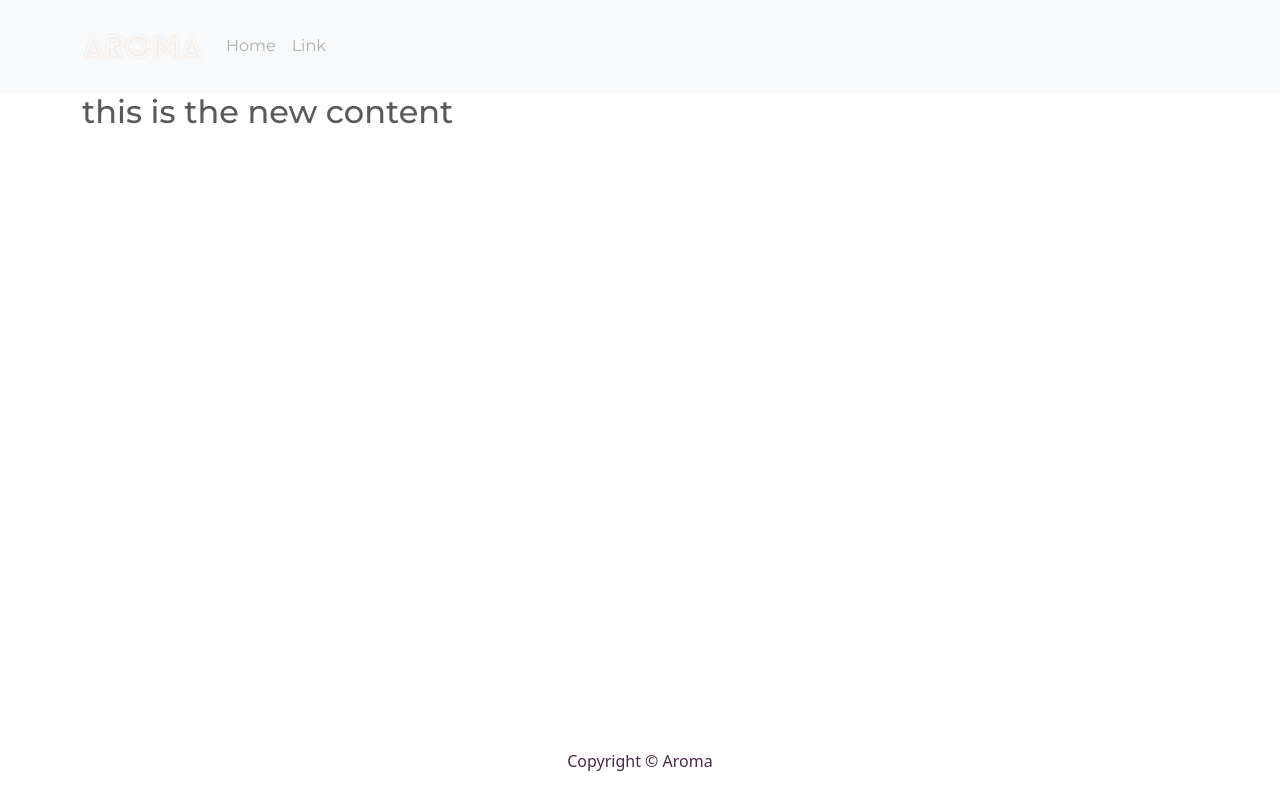
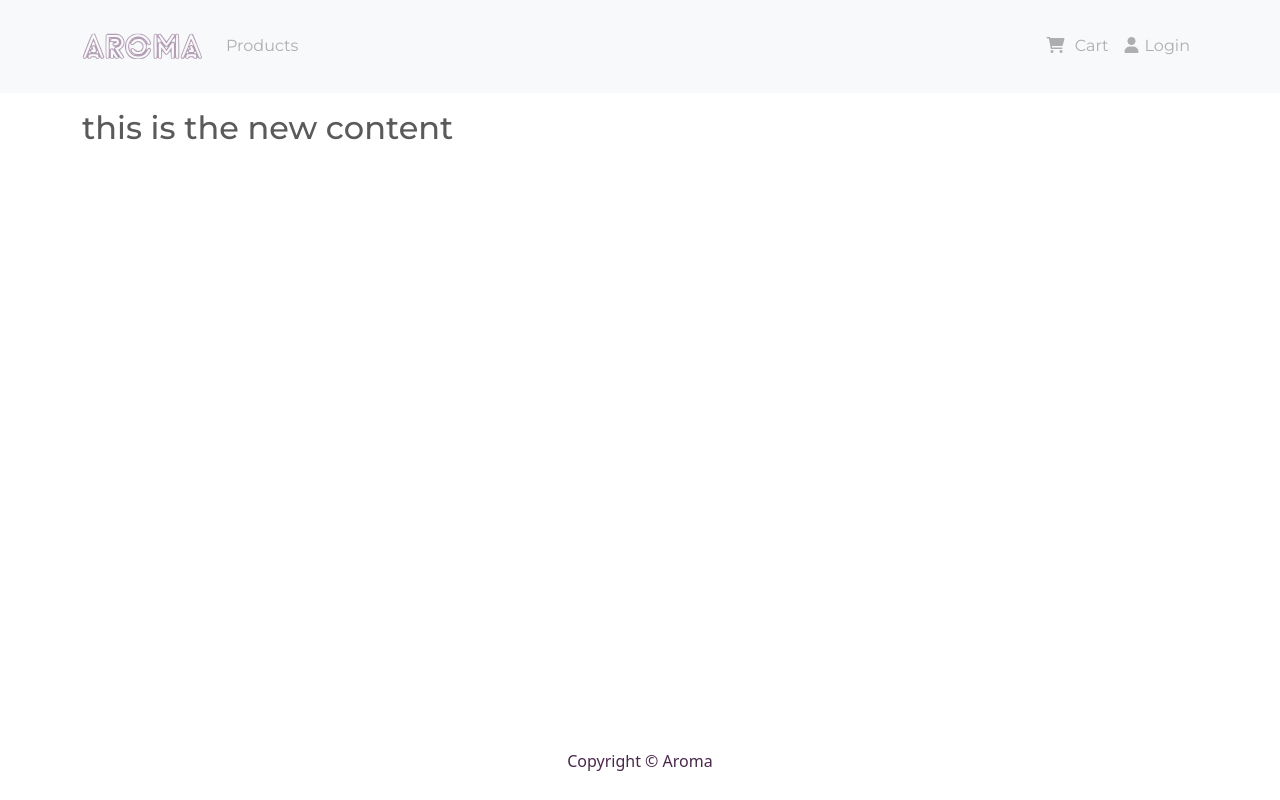
Before and after one commit to IoanaaD/Aroma-Cake-Shop, a React (Create React App) app in the folder frontend/: page / in a window 1280 px wide. Built offline with nearby package versions, Linux system fonts and the light colour scheme.

Commit message:
header fixes

```diff
--- a/frontend/public/index.html
+++ b/frontend/public/index.html
@@ -1,5 +1,6 @@
 <!DOCTYPE html>
 <html lang="en">
+
 <head>
   <meta charset="utf-8" />
   <link rel="icon" href="%PUBLIC_URL%/favicon.ico" />
@@ -8,10 +9,15 @@
   <meta name="description" content="cake shop" />
   <link rel="apple-touch-icon" href="%PUBLIC_URL%/logo192.png" />
   <link rel="manifest" href="%PUBLIC_URL%/manifest.json" />
+  <link rel="stylesheet" href="https://cdnjs.cloudflare.com/ajax/libs/font-awesome/6.0.0/css/all.min.css"
+    integrity="sha512-9usAa10IRO0HhonpyAIVpjrylPvoDwiPUiKdWk5t3PyolY1cOd4DSE0Ga+ri4AuTroPR5aQvXU9xC6qOPnzFeg=="
+    crossorigin="anonymous" referrerpolicy="no-referrer" />
   <title>Aroma</title>
 </head>
+
 <body>
   <noscript>You need to enable JavaScript to run this app.</noscript>
   <div id="root"></div>
 </body>
+
 </html>
--- a/frontend/src/App.js
+++ b/frontend/src/App.js
@@ -8,7 +8,7 @@ const App = () => {
   return (
     <Router>
       <Header />
-      <main>
+      <main className="py-3">
         <Container>
           <h2>this is the new content</h2>
         </Container>
--- a/frontend/src/components/Header.js
+++ b/frontend/src/components/Header.js
@@ -1,140 +1,23 @@
 import React from "react";
-import { Nav, Navbar, Container, NavDropdown } from "react-bootstrap";
+import { Nav, Navbar, Container } from "react-bootstrap";
+import { Logo } from "../icons";
 
 const Header = () => {
   return (
     <header>
-      <Navbar bg="light" expand="lg">
+      <Navbar bg="light" expand="lg" collapseOnSelect>
         <Container>
           <Navbar.Brand href="#home">
-            <svg
-              version="1.0"
-              xmlns="http://www.w3.org/2000/svg"
-              width="90pt"
-              height="50pt"
-              viewBox="0 0 300.000000 63.000000"
-              preserveAspectRatio="xMidYMid meet"
-            >
-              <metadata>
-                Created by potrace 1.10, written by Peter Selinger 2001-2011
-              </metadata>
-              <g
-                transform="translate(0.000000,63.000000) scale(0.100000,-0.100000)"
-                fill="#F8EEE7"
-                stroke="none"
-              >
-                <path
-                  d="M239 608 c-33 -61 -219 -539 -219 -562 0 -46 52 -62 85 -26 l18 20
-22 -20 c12 -11 30 -20 41 -20 23 1 56 24 47 33 -3 4 19 7 50 7 46 0 58 -4 67
--20 16 -30 67 -27 82 5 l11 24 19 -24 c11 -14 30 -25 42 -25 22 0 56 28 56 46
-0 5 -52 138 -117 296 l-116 288 -38 0 c-29 0 -41 -5 -50 -22z m68 0 c19 -25
-224 -551 221 -567 -2 -9 -12 -16 -23 -16 -15 0 -37 44 -118 249 l-100 248 -96
--238 c-53 -132 -100 -245 -104 -252 -11 -17 -36 -15 -43 3 -5 11 198 536 223
-578 7 11 30 8 40 -5z m11 -230 c12 -27 19 -48 17 -48 -2 0 -16 5 -30 12 -19 9
--28 9 -37 0 -32 -32 -32 -8 -1 66 16 39 22 36 51 -30z m11 -110 c35 -84 28
--98 -49 -98 -40 0 -66 20 -56 45 3 9 18 15 35 15 29 0 30 0 15 28 -17 33 -18
-44 -3 59 19 19 36 4 58 -49z m-99 -14 c-21 -24 -30 -16 -18 17 9 27 12 29 20
-15 6 -11 6 -22 -2 -32z m180 -115 c0 -8 -33 4 -48 16 -1 1 3 14 9 29 l13 27
-13 -32 c7 -17 13 -35 13 -40z m-201 40 c15 -25 2 -39 -34 -39 -15 0 -17 3 -7
-9 8 4 13 11 13 15 -6 40 7 47 28 15z m196 -98 c9 -22 14 -44 11 -50 -13 -20
--46 -12 -56 14 -9 23 -14 25 -75 25 -61 0 -66 -2 -75 -26 -7 -16 -16 -24 -28
--22 -23 4 -27 43 -8 74 16 23 22 24 115 24 l98 0 18 -39z"
-                />
-                <path
-                  d="M612 611 c-22 -18 -22 -24 -22 -295 0 -172 4 -285 10 -297 13 -23 56
--25 80 -4 15 14 18 14 30 0 18 -22 66 -19 83 5 l14 20 18 -20 c24 -26 70 -26
-88 0 15 22 42 19 51 -6 9 -22 63 -17 80 7 13 20 13 25 -1 53 -9 17 -33 54 -55
-83 -21 29 -38 56 -38 60 0 4 16 21 35 36 51 41 84 110 79 170 -6 81 -40 135
--114 182 -37 23 -48 25 -178 25 -121 0 -142 -2 -160 -19z m352 -45 c45 -34 76
--95 76 -151 0 -76 -55 -156 -116 -171 -23 -6 -21 -9 41 -99 36 -51 65 -100 65
--108 0 -17 -22 -28 -37 -19 -20 13 -163 225 -163 242 0 13 12 19 41 24 53 9
-103 57 113 109 9 49 -16 103 -63 134 -30 20 -46 23 -142 23 l-109 0 0 -259 c0
--218 -2 -261 -15 -271 -12 -10 -18 -10 -30 0 -13 11 -15 55 -15 290 0 152 3
-280 7 284 4 4 76 6 159 4 148 -3 151 -3 188 -32z m-250 -61 c-4 -8 -10 -15
--15 -15 -5 0 -9 7 -9 15 0 8 7 15 15 15 9 0 12 -6 9 -15z m188 -33 c31 -30 30
--88 -1 -113 -28 -23 -106 -26 -114 -5 -8 19 11 33 48 38 22 2 31 9 33 26 3 21
-0 22 -56 22 -67 0 -92 6 -92 24 0 28 25 38 93 34 53 -3 72 -8 89 -26z m-127
--83 c-8 -8 -15 -20 -15 -26 0 -17 49 -65 60 -58 16 10 12 -11 -5 -25 -8 -7
--15 -19 -15 -28 0 -13 -3 -12 -20 3 -18 16 -23 17 -48 4 -15 -7 -30 -15 -34
--17 -6 -3 -5 160 1 189 0 4 21 -1 46 -9 39 -15 43 -18 30 -33z m58 -244 c57
--80 80 -125 63 -125 -2 0 -11 -3 -19 -6 -11 -4 -28 14 -57 55 -22 34 -43 61
--45 61 -2 0 -2 -22 2 -48 4 -37 2 -51 -11 -61 -13 -11 -19 -11 -31 -1 -11 10
--15 35 -15 110 0 53 3 100 7 103 20 20 45 -1 106 -88z"
-                />
-                <path
-                  d="M1255 606 c-93 -44 -149 -116 -175 -225 -24 -101 11 -228 84 -305 62
--66 93 -76 236 -76 108 0 126 3 168 24 60 30 118 93 144 156 20 47 20 49 2 74
--25 34 -47 32 -76 -4 l-23 -29 3 79 4 79 21 -19 c26 -25 38 -25 65 0 27 25 27
-27 3 82 -29 66 -85 123 -153 157 -56 28 -69 31 -157 30 -79 0 -105 -4 -146
--23z m220 -1 c81 -14 165 -76 205 -155 26 -51 26 -80 0 -80 -14 0 -27 15 -44
-49 -84 165 -322 189 -432 44 -67 -88 -67 -218 0 -306 110 -145 348 -121 432
-44 17 34 30 49 44 49 25 0 26 -29 4 -73 -55 -107 -136 -159 -260 -165 -139 -7
--234 42 -292 152 -24 45 -27 62 -27 146 0 84 3 101 27 146 30 57 84 109 137
-131 42 18 117 32 146 27 11 -1 38 -6 60 -9z m-155 -90 c0 -2 -10 -9 -22 -15
--22 -11 -22 -10 -4 4 21 17 26 19 26 11z m157 -26 c64 -24 123 -109 123 -179
-0 -70 -59 -155 -123 -179 -36 -14 -108 -14 -144 0 -30 11 -79 53 -94 81 -6 12
--4 22 7 33 16 15 19 14 53 -19 58 -57 107 -68 167 -40 44 21 74 70 74 124 0
-53 -23 92 -70 119 -63 35 -115 24 -174 -38 -23 -24 -33 -28 -47 -20 -11 5 -19
-14 -19 19 0 17 65 83 95 96 37 16 114 18 152 3z m98 -29 c10 -11 16 -20 13
--20 -3 0 -13 9 -23 20 -10 11 -16 20 -13 20 3 0 13 -9 23 -20z m-345 -21 c-7
--11 -14 -18 -17 -15 -3 3 0 12 7 21 18 21 23 19 10 -6z m380 -24 c0 -8 -2 -15
--4 -15 -2 0 -6 7 -10 15 -3 8 -1 15 4 15 6 0 10 -7 10 -15z m-142 -16 c55 -50
-63 -98 27 -153 -39 -59 -103 -61 -175 -7 -52 39 -70 42 -97 15 -7 -7 -13 -17
--13 -23 0 -6 -4 -11 -9 -11 -18 0 -28 124 -13 163 7 16 10 14 30 -13 29 -39
-52 -38 94 3 37 38 49 43 99 45 23 1 43 -5 57 -19z m-236 -219 c9 -17 33 -40
-53 -51 36 -22 43 -29 25 -29 -13 0 -88 68 -101 92 -17 31 5 20 23 -12z"
-                />
-                <path
-                  d="M1800 615 c-17 -20 -15 -582 2 -602 14 -18 63 -16 78 2 12 14 15 14
-30 0 9 -8 28 -15 42 -15 43 0 53 24 50 112 -1 43 1 78 6 78 5 0 26 -20 46 -45
-21 -25 45 -45 53 -45 9 0 36 20 59 45 49 53 54 48 54 -54 0 -39 5 -72 12 -79
-17 -17 63 -15 78 3 12 14 15 14 30 0 9 -8 28 -15 42 -15 52 0 53 9 50 319 -2
-181 -7 290 -14 298 -13 16 -60 17 -76 1 -9 -9 -15 -9 -24 0 -7 7 -24 12 -40
-12 -23 0 -37 -13 -85 -79 -32 -44 -63 -88 -70 -98 -14 -20 -11 -22 -65 55 -75
-107 -89 122 -116 122 -16 0 -33 -5 -40 -12 -9 -9 -15 -9 -24 0 -17 17 -63 15
--78 -3z m68 -296 c2 -246 0 -288 -13 -299 -12 -10 -18 -10 -30 0 -13 11 -15
-56 -15 295 0 155 3 285 7 289 4 4 16 6 28 4 20 -3 20 -10 23 -289z m155 194
-c38 -54 72 -105 78 -113 8 -13 10 -13 18 0 6 8 40 59 78 113 52 75 72 97 88
-95 11 -2 21 -10 23 -18 3 -17 -176 -272 -195 -277 -16 -6 -206 264 -199 282
-13 35 43 13 109 -82z m385 -194 c2 -246 0 -288 -13 -299 -12 -10 -18 -10 -30
-0 -13 11 -15 56 -15 295 0 155 3 285 7 289 4 4 16 6 28 4 20 -3 20 -10 23
--289z m-455 155 l36 -50 -28 4 c-17 2 -32 -2 -40 -12 -23 -27 -27 -18 -29 61
--2 86 -2 86 61 -3z m373 -8 c-1 -46 -4 -62 -13 -59 -7 3 -13 10 -13 15 0 6
--13 8 -30 6 -16 -3 -30 -3 -30 0 0 12 71 102 81 102 3 0 6 -29 5 -64z m-291
--164 c39 -55 72 -101 75 -101 3 0 34 42 69 94 76 113 85 122 106 105 12 -10
-15 -44 15 -190 0 -146 -3 -180 -15 -190 -12 -10 -18 -10 -31 1 -13 11 -15 33
--12 141 1 70 0 128 -3 128 -3 0 -11 -10 -16 -22 -17 -36 -102 -148 -112 -148
--8 0 -95 114 -126 165 -7 11 -9 -25 -7 -117 3 -113 1 -136 -12 -147 -13 -11
--19 -11 -31 -1 -12 10 -15 44 -15 189 0 175 6 207 35 198 5 -2 42 -49 80 -105z
-m95 -4 c26 16 25 4 -1 -28 l-21 -24 -19 24 c-24 32 -24 43 1 28 16 -10 24 -10
-40 0z"
-                />
-                <path
-                  d="M2686 608 c-8 -13 -62 -144 -121 -291 -102 -258 -106 -270 -90 -293
-19 -29 55 -31 80 -4 l18 20 22 -20 c27 -25 51 -25 72 0 24 28 103 28 128 0 23
--26 57 -26 80 0 l18 20 19 -20 c22 -24 60 -26 78 -5 7 8 10 29 7 47 -4 29
--201 523 -221 556 -13 22 -74 15 -90 -10z m181 -273 c62 -154 112 -287 110
--295 -1 -8 -11 -15 -21 -15 -25 0 -22 -6 -131 265 -66 164 -96 229 -101 215
--3 -11 -47 -123 -97 -250 -77 -191 -96 -230 -112 -230 -11 0 -21 7 -23 16 -3
-16 202 542 221 567 25 32 43 0 154 -273z m-113 72 c7 -19 17 -44 21 -55 6 -21
-5 -21 -19 -11 -20 10 -30 9 -51 -5 -14 -9 -25 -15 -25 -12 0 9 50 116 55 116
-2 0 11 -15 19 -33z m22 -141 c28 -60 30 -82 8 -90 -23 -9 -87 -7 -102 3 -23
-14 -10 46 21 49 32 4 32 4 12 42 -13 26 -13 30 1 44 21 22 32 13 60 -48z m-92
-7 c3 -11 -4 -24 -15 -31 -21 -14 -24 -5 -9 34 11 29 18 28 24 -3z m-32 -122
-c-9 -2 -23 -8 -29 -13 -17 -13 -17 2 -1 37 l12 26 17 -23 c17 -22 17 -23 1
--27z m198 13 c6 -14 10 -27 10 -28 0 -2 -16 2 -34 8 -33 10 -34 12 -19 28 22
-24 32 23 43 -8z m0 -79 c7 -20 9 -42 6 -50 -9 -23 -35 -18 -48 10 -10 23 -17
-25 -75 25 -58 0 -64 -2 -75 -25 -12 -26 -45 -34 -54 -12 -2 7 2 30 11 50 l15
-37 104 0 104 0 12 -35z"
-                />
-              </g>
-            </svg>
+            <Logo></Logo>
           </Navbar.Brand>
           <Navbar.Toggle aria-controls="basic-navbar-nav" />
           <Navbar.Collapse id="basic-navbar-nav">
-            <Nav className="me-auto">
-              <Nav.Link href="#home">Home</Nav.Link>
-              <Nav.Link href="#link">Link</Nav.Link>
+            <Nav className="nav-links-container">
+              <Nav.Link href="/products">Products</Nav.Link>
+              <div className="login-btn-container">
+                <Nav.Link href="/cart"> <i className="fas fa-shopping-cart"></i> Cart</Nav.Link>
+                <Nav.Link href="/login"> <i className="fas fa-user"></i>Login</Nav.Link>
+              </div>
             </Nav>
           </Navbar.Collapse>
         </Container>
--- /dev/null
+++ b/frontend/src/icons/index.js
@@ -0,0 +1 @@
+export * from './logo'
--- a/frontend/src/components/logo3.svg
+++ b/frontend/src/icons/logo.js
@@ -1,15 +1,22 @@
-<?xml version="1.0" standalone="no"?>
-<!DOCTYPE svg PUBLIC "-//W3C//DTD SVG 20010904//EN"
- "http://www.w3.org/TR/2001/REC-SVG-20010904/DTD/svg10.dtd">
-<svg version="1.0" xmlns="http://www.w3.org/2000/svg"
- width="300.000000pt" height="63.000000pt" viewBox="0 0 300.000000 63.000000"
- preserveAspectRatio="xMidYMid meet">
-<metadata>
-Created by potrace 1.10, written by Peter Selinger 2001-2011
-</metadata>
-<g transform="translate(0.000000,63.000000) scale(0.100000,-0.100000)"
-fill="#000000" stroke="none">
-<path d="M239 608 c-33 -61 -219 -539 -219 -562 0 -46 52 -62 85 -26 l18 20
+export const Logo = () =>
+  <svg
+    version="1.0"
+    xmlns="http://www.w3.org/2000/svg"
+    width="90pt"
+    height="50pt"
+    viewBox="0 0 300.000000 63.000000"
+    preserveAspectRatio="xMidYMid meet"
+  >
+    <metadata>
+      Created by potrace 1.10, written by Peter Selinger 2001-2011
+    </metadata>
+    <g
+      transform="translate(0.000000,63.000000) scale(0.100000,-0.100000)"
+      fill="#b39eb5"
+      stroke="none"
+    >
+      <path
+        d="M239 608 c-33 -61 -219 -539 -219 -562 0 -46 52 -62 85 -26 l18 20
 22 -20 c12 -11 30 -20 41 -20 23 1 56 24 47 33 -3 4 19 7 50 7 46 0 58 -4 67
 -20 16 -30 67 -27 82 5 l11 24 19 -24 c11 -14 30 -25 42 -25 22 0 56 28 56 46
 0 5 -52 138 -117 296 l-116 288 -38 0 c-29 0 -41 -5 -50 -22z m68 0 c19 -25
@@ -23,8 +30,10 @@
 13 -32 c7 -17 13 -35 13 -40z m-201 40 c15 -25 2 -39 -34 -39 -15 0 -17 3 -7
 9 8 4 13 11 13 15 -6 40 7 47 28 15z m196 -98 c9 -22 14 -44 11 -50 -13 -20
 -46 -12 -56 14 -9 23 -14 25 -75 25 -61 0 -66 -2 -75 -26 -7 -16 -16 -24 -28
--22 -23 4 -27 43 -8 74 16 23 22 24 115 24 l98 0 18 -39z"/>
-<path d="M612 611 c-22 -18 -22 -24 -22 -295 0 -172 4 -285 10 -297 13 -23 56
+-22 -23 4 -27 43 -8 74 16 23 22 24 115 24 l98 0 18 -39z"
+      />
+      <path
+        d="M612 611 c-22 -18 -22 -24 -22 -295 0 -172 4 -285 10 -297 13 -23 56
 -25 80 -4 15 14 18 14 30 0 18 -22 66 -19 83 5 l14 20 18 -20 c24 -26 70 -26
 88 0 15 22 42 19 51 -6 9 -22 63 -17 80 7 13 20 13 25 -1 53 -9 17 -33 54 -55
 83 -21 29 -38 56 -38 60 0 4 16 21 35 36 51 41 84 110 79 170 -6 81 -40 135
@@ -42,8 +51,10 @@
 -17 -6 -3 -5 160 1 189 0 4 21 -1 46 -9 39 -15 43 -18 30 -33z m58 -244 c57
 -80 80 -125 63 -125 -2 0 -11 -3 -19 -6 -11 -4 -28 14 -57 55 -22 34 -43 61
 -45 61 -2 0 -2 -22 2 -48 4 -37 2 -51 -11 -61 -13 -11 -19 -11 -31 -1 -11 10
--15 35 -15 110 0 53 3 100 7 103 20 20 45 -1 106 -88z"/>
-<path d="M1255 606 c-93 -44 -149 -116 -175 -225 -24 -101 11 -228 84 -305 62
+-15 35 -15 110 0 53 3 100 7 103 20 20 45 -1 106 -88z"
+      />
+      <path
+        d="M1255 606 c-93 -44 -149 -116 -175 -225 -24 -101 11 -228 84 -305 62
 -66 93 -76 236 -76 108 0 126 3 168 24 60 30 118 93 144 156 20 47 20 49 2 74
 -25 34 -47 32 -76 -4 l-23 -29 3 79 4 79 21 -19 c26 -25 38 -25 65 0 27 25 27
 27 3 82 -29 66 -85 123 -153 157 -56 28 -69 31 -157 30 -79 0 -105 -4 -146
@@ -63,8 +74,10 @@
 63 -98 27 -153 -39 -59 -103 -61 -175 -7 -52 39 -70 42 -97 15 -7 -7 -13 -17
 -13 -23 0 -6 -4 -11 -9 -11 -18 0 -28 124 -13 163 7 16 10 14 30 -13 29 -39
 52 -38 94 3 37 38 49 43 99 45 23 1 43 -5 57 -19z m-236 -219 c9 -17 33 -40
-53 -51 36 -22 43 -29 25 -29 -13 0 -88 68 -101 92 -17 31 5 20 23 -12z"/>
-<path d="M1800 615 c-17 -20 -15 -582 2 -602 14 -18 63 -16 78 2 12 14 15 14
+53 -51 36 -22 43 -29 25 -29 -13 0 -88 68 -101 92 -17 31 5 20 23 -12z"
+      />
+      <path
+        d="M1800 615 c-17 -20 -15 -582 2 -602 14 -18 63 -16 78 2 12 14 15 14
 30 0 9 -8 28 -15 42 -15 43 0 53 24 50 112 -1 43 1 78 6 78 5 0 26 -20 46 -45
 21 -25 45 -45 53 -45 9 0 36 20 59 45 49 53 54 48 54 -54 0 -39 5 -72 12 -79
 17 -17 63 -15 78 3 12 14 15 14 30 0 9 -8 28 -15 42 -15 52 0 53 9 50 319 -2
@@ -86,8 +99,10 @@
 -8 0 -95 114 -126 165 -7 11 -9 -25 -7 -117 3 -113 1 -136 -12 -147 -13 -11
 -19 -11 -31 -1 -12 10 -15 44 -15 189 0 175 6 207 35 198 5 -2 42 -49 80 -105z
 m95 -4 c26 16 25 4 -1 -28 l-21 -24 -19 24 c-24 32 -24 43 1 28 16 -10 24 -10
-40 0z"/>
-<path d="M2686 608 c-8 -13 -62 -144 -121 -291 -102 -258 -106 -270 -90 -293
+40 0z"
+      />
+      <path
+        d="M2686 608 c-8 -13 -62 -144 -121 -291 -102 -258 -106 -270 -90 -293
 19 -29 55 -31 80 -4 l18 20 22 -20 c27 -25 51 -25 72 0 24 28 103 28 128 0 23
 -26 57 -26 80 0 l18 20 19 -20 c22 -24 60 -26 78 -5 7 8 10 29 7 47 -4 29
 -201 523 -221 556 -13 22 -74 15 -90 -10z m181 -273 c62 -154 112 -287 110
@@ -102,6 +117,7 @@
 -27z m198 13 c6 -14 10 -27 10 -28 0 -2 -16 2 -34 8 -33 10 -34 12 -19 28 22
 24 32 23 43 -8z m0 -79 c7 -20 9 -42 6 -50 -9 -23 -35 -18 -48 10 -10 23 -17
 25 -75 25 -58 0 -64 -2 -75 -25 -12 -26 -45 -34 -54 -12 -2 7 2 30 11 50 l15
-37 104 0 104 0 12 -35z"/>
-</g>
-</svg>
+37 104 0 104 0 12 -35z"
+      />
+    </g>
+  </svg>
--- a/frontend/src/index.css
+++ b/frontend/src/index.css
@@ -5,3 +5,17 @@ main {
 .copyright {
   color: #49274a;
 }
+
+.nav-links-container{
+  display: flex;
+  justify-content: space-between;
+  width: 100%;
+}
+
+.login-btn-container{
+  display: flex;
+}
+
+.login-btn-container i{
+  padding-right: 6px;
+}
```
Lines whose indentation alone changed are shown as unchanged.
